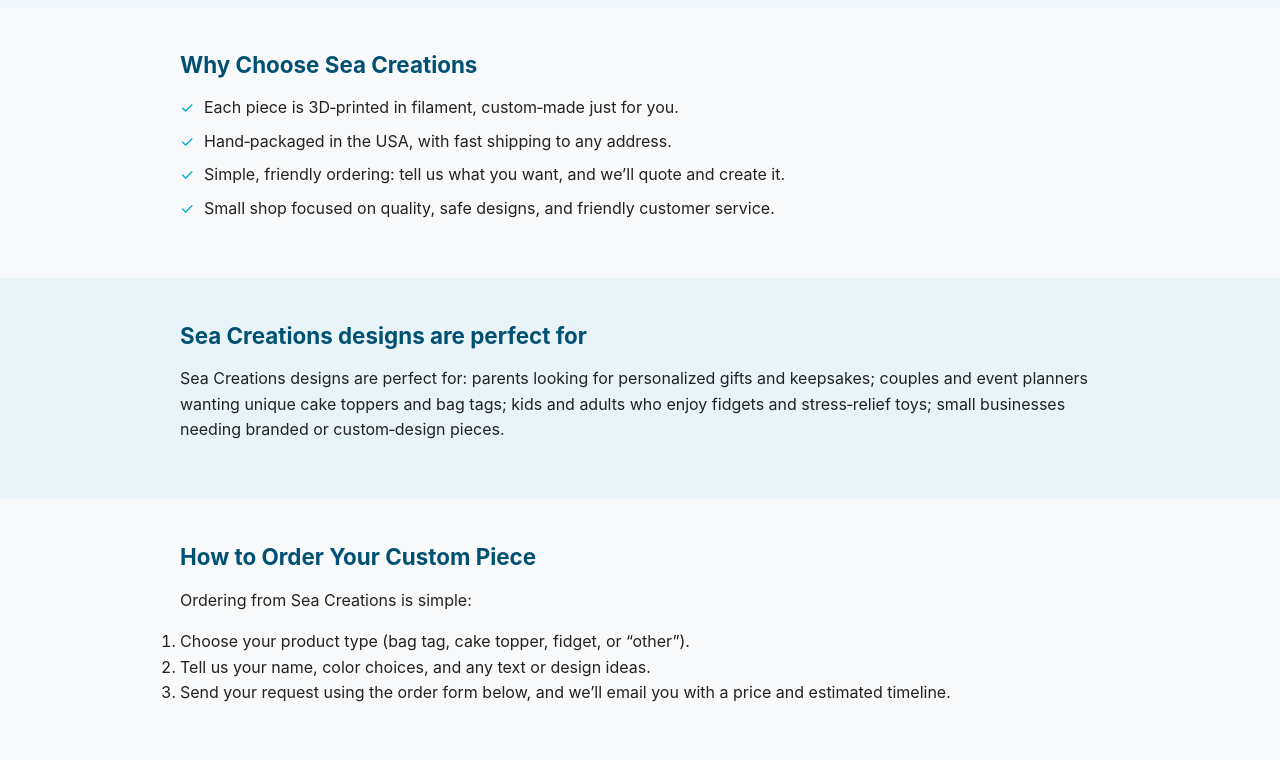
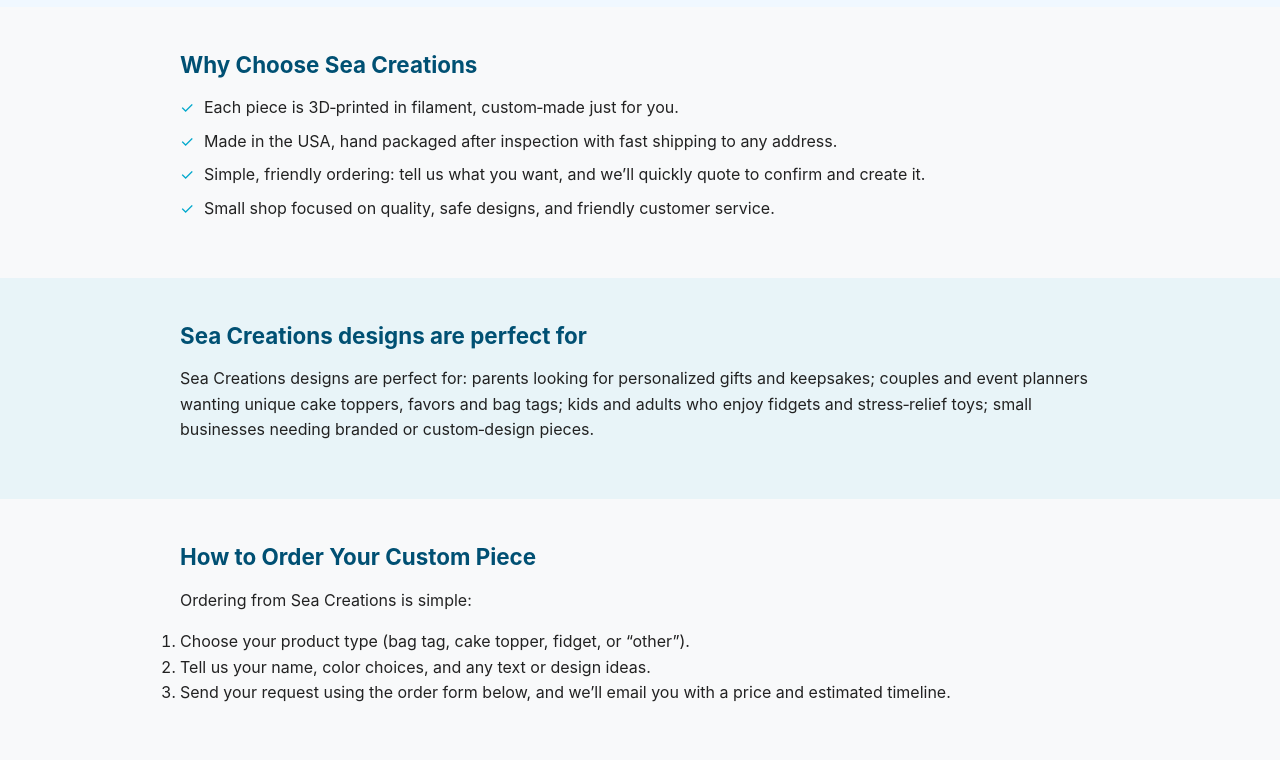
Before and after one commit to SophieThePro/seacre8, a plain HTML site: page index.htm in a window 1280 px wide. Shown: the part 1180-1940 px from the top of the page. Drawn offline with Linux system fonts and the light colour scheme.

Commit message:
Update index.htm
Updated to ensure the made in was clear

```diff
--- a/index.htm
+++ b/index.htm
@@ -28,7 +28,7 @@
       <!-- SEO: H1 should be the main topic of the page -->
       <h1>Sea Creations – Bringing your Imagination to Life with Custom 3D‑Printed Goods</h1>
       <!-- SEO: Short, keyword‑rich tagline -->
-      <p class="tagline">Personalized bag tags, cake toppers, and fidgets, hand‑packaged in the USA and shipped to your door.</p>
+      <p class="tagline">Personalized bag tags, cake toppers, and fidgets that are made in the USA, hand packaged and shipped to your door.</p>
       <!-- SEO: Clear, action‑oriented button helps Google see this as a conversion‑focused page -->
       <a href="#order-form" class="btn start-order">Start Your Order</a>
     </div>
@@ -46,7 +46,7 @@
         <p>
           Welcome to Sea Creations, where each piece is 3D‑printed in colorful filament and custom‑designed just for you.
           We specialize in custom name bag tags, personalized cake toppers, and fun fidgets that are perfect for gifts,
-          events, and everyday use. All orders are hand‑packaged in the USA and shipped fast across the country,
+          events, and everyday use. All orders are made in the USA and shipped fast across the country,
           so you can get your custom design when you need it.
         </p>
       </div>
@@ -107,8 +107,8 @@
         <h2>Why Choose Sea Creations</h2>
         <ul class="trust-list">
           <li>Each piece is 3D‑printed in filament, custom‑made just for you.</li>
-          <li>Hand‑packaged in the USA, with fast shipping to any address.</li>
-          <li>Simple, friendly ordering: tell us what you want, and we’ll quote and create it.</li>
+          <li>Made in the USA, hand packaged after inspection with fast shipping to any address.</li>
+          <li>Simple, friendly ordering: tell us what you want, and we’ll quickly quote to confirm and create it.</li>
           <li>Small shop focused on quality, safe designs, and friendly customer service.</li>
         </ul>
       </div>
@@ -124,7 +124,7 @@
         <p>
           Sea Creations designs are perfect for:
           parents looking for personalized gifts and keepsakes;
-          couples and event planners wanting unique cake toppers and bag tags;
+          couples and event planners wanting unique cake toppers, favors and bag tags;
           kids and adults who enjoy fidgets and stress‑relief toys;
           small businesses needing branded or custom‑design pieces.
         </p>
```
